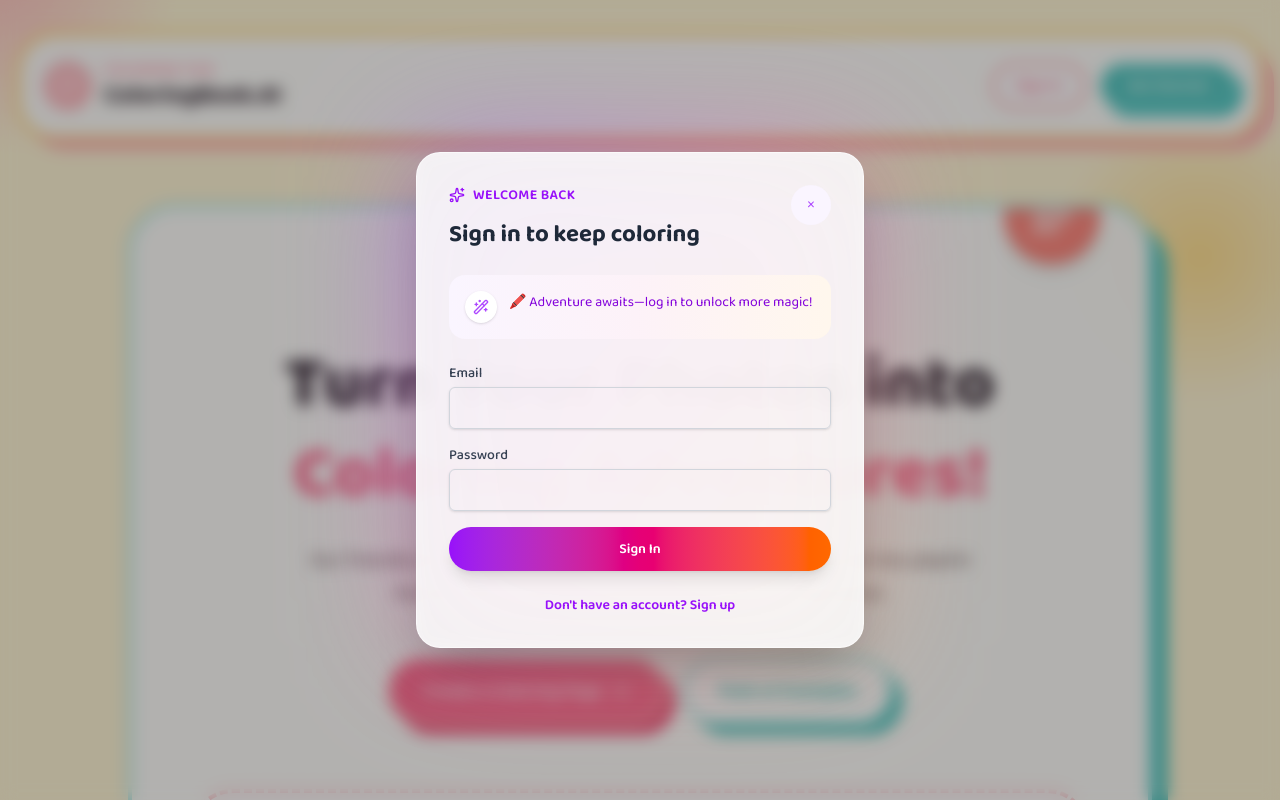
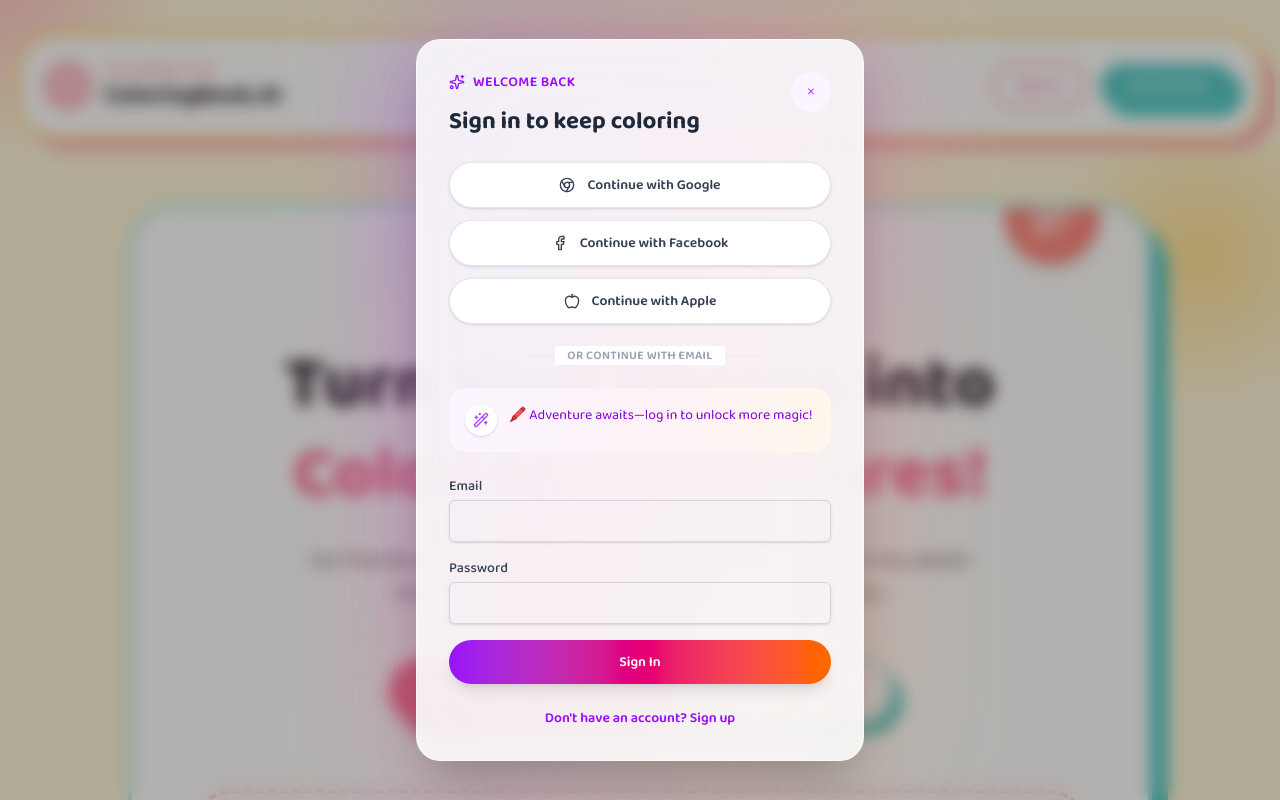
Before and after one commit to pierceboggan/coloring-book, a Next.js app in the folder web/: page / in a window 1280 px wide. Both pictures are taken after a click on the button "Sign In". Shown: the top 800 px of the page. Built offline with nearby package versions, Linux system fonts and the light colour scheme; no server answers.

Commit message:
Clarify Supabase social sign-in redirect handling

```diff
--- a/web/src/components/AuthModal.tsx
+++ b/web/src/components/AuthModal.tsx
@@ -3,7 +3,9 @@
 import { useMemo, useState } from 'react'
 import { useRouter } from 'next/navigation'
 import { useAuth } from '@/contexts/AuthContext'
-import { Sparkles, Wand2 } from 'lucide-react'
+import { Apple, Chrome, Facebook, Loader2, Sparkles, Wand2 } from 'lucide-react'
+
+type OAuthProvider = 'google' | 'facebook' | 'apple'
 
 interface AuthModalProps {
   isOpen: boolean
@@ -15,7 +17,7 @@
   const [email, setEmail] = useState('')
   const [password, setPassword] = useState('')
   const [loading, setLoading] = useState(false)
-  const [oauthLoading, setOauthLoading] = useState<string | null>(null)
+  const [oauthLoading, setOauthLoading] = useState<OAuthProvider | null>(null)
   const [error, setError] = useState<string | null>(null)
   const [showEmailConfirmation, setShowEmailConfirmation] = useState(false)
   const { signIn, signUp, signInWithProvider } = useAuth()
@@ -39,9 +41,7 @@
     console.log('🔐 Authentication attempt:', { isLogin, email })
 
     try {
-      const { error } = isLogin
-        ? await signIn(email, password)
-        : await signUp(email, password)
+      const { error } = isLogin ? await signIn(email, password) : await signUp(email, password)
 
       if (error) {
         console.error('❌ Authentication error:', error)
@@ -67,18 +67,24 @@
     }
   }
 
-  const handleOAuthSignIn = async (provider: 'google' | 'facebook' | 'apple') => {
+  const handleOAuthSignIn = async (provider: OAuthProvider) => {
     setError(null)
     setOauthLoading(provider)
 
     try {
-      const { error } = await signInWithProvider(provider)
+      const { data, error } = await signInWithProvider(provider)
 
       if (error) {
         console.error('❌ OAuth authentication error:', provider, error)
         setError(error.message)
+      } else if (data?.url) {
+        console.log('🌐 Redirecting to OAuth provider:', provider)
+        if (typeof window !== 'undefined') {
+          window.location.assign(data.url)
+        }
       } else {
-        console.log('🌐 OAuth authentication initiated for provider:', provider)
+        console.warn('⚠️ OAuth provider did not return a redirect URL:', provider)
+        setError('Unable to redirect to the selected provider. Please try again.')
       }
     } catch (err) {
       console.error('💥 OAuth authentication exception:', err)
@@ -126,7 +132,7 @@
                   Please check your email to confirm your account
                 </h3>
                 <p className="text-sm text-gray-600">
-                  We've sent a confirmation link to <strong>{email}</strong>. Click the link in the email to activate your account and start creating!
+                  We&apos;ve sent a confirmation link to <strong>{email}</strong>. Click the link in the email to activate your account and start creating!
                 </p>
               </div>
               <button
@@ -143,6 +149,42 @@
             </div>
           ) : (
             <>
+              <div className="space-y-3">
+                {[{
+                  id: 'google' as const,
+                  label: 'Continue with Google',
+                  icon: Chrome,
+                }, {
+                  id: 'facebook' as const,
+                  label: 'Continue with Facebook',
+                  icon: Facebook,
+                }, {
+                  id: 'apple' as const,
+                  label: 'Continue with Apple',
+                  icon: Apple,
+                }].map(({ id, label, icon: Icon }) => (
+                  <button
+                    key={id}
+                    type="button"
+                    onClick={() => handleOAuthSignIn(id)}
+                    disabled={oauthLoading !== null}
+                    className="flex w-full items-center justify-center gap-3 rounded-full border border-gray-200 bg-white px-6 py-3 text-sm font-semibold text-gray-700 shadow-sm transition hover:border-purple-200 hover:text-purple-600 focus:outline-none focus:ring-2 focus:ring-purple-400 focus:ring-offset-2 disabled:cursor-not-allowed disabled:opacity-60"
+                  >
+                    {oauthLoading === id ? (
+                      <Loader2 className="h-4 w-4 animate-spin" aria-hidden="true" />
+                    ) : (
+                      <Icon className="h-4 w-4" aria-hidden="true" />
+                    )}
+                    <span>{label}</span>
+                  </button>
+                ))}
+              </div>
+
+              <div className="relative my-6 text-center text-xs font-semibold uppercase tracking-wide text-gray-400">
+                <span className="relative z-10 bg-white px-3">Or continue with email</span>
+                <div className="absolute inset-y-1/2 left-0 right-0 z-0 h-px -translate-y-1/2 bg-gradient-to-r from-transparent via-gray-200 to-transparent" />
+              </div>
+
               <div className="mb-6 rounded-2xl bg-gradient-to-r from-purple-50 via-pink-50 to-orange-50 p-4 text-sm text-purple-700">
                 <div className="flex items-start gap-3">
                   <span className="flex h-8 w-8 items-center justify-center rounded-full bg-white text-purple-500 shadow-sm">
@@ -181,9 +223,7 @@
                   />
                 </div>
 
-            {error && (
-              <div className="text-red-600 text-sm">{error}</div>
-            )}
+                {error && <div className="text-red-600 text-sm">{error}</div>}
 
                 <button
                   type="submit"
--- a/web/src/contexts/AuthContext.tsx
+++ b/web/src/contexts/AuthContext.tsx
@@ -5,6 +5,9 @@
 import { supabase } from '@/lib/supabase'
 
 type OAuthProvider = 'google' | 'facebook' | 'apple'
+type SignInWithOAuthResult = Awaited<
+  ReturnType<typeof supabase.auth.signInWithOAuth>
+>
 
 interface AuthContextType {
   user: User | null
@@ -20,7 +23,7 @@
   ) => Promise<{ error: AuthError | null }>
   signInWithProvider: (
     provider: OAuthProvider
-  ) => Promise<{ error: AuthError | null }>
+  ) => Promise<SignInWithOAuthResult>
   signOut: () => Promise<void>
 }
 
@@ -81,7 +84,9 @@
     return { error }
   }
 
-  const signInWithProvider = async (provider: OAuthProvider) => {
+  const signInWithProvider = async (
+    provider: OAuthProvider
+  ): Promise<SignInWithOAuthResult> => {
     console.log('🔑 Attempting OAuth sign in with provider:', provider)
 
     const redirectTo =
@@ -89,21 +94,18 @@
         ? `${window.location.origin}/dashboard`
         : undefined
 
-    const { data, error } = await supabase.auth.signInWithOAuth({
+    const result = await supabase.auth.signInWithOAuth({
       provider,
       options: { redirectTo },
     })
 
-    if (error) {
-      console.error('❌ OAuth sign in failed:', provider, error)
-    } else if (data?.url) {
-      console.log('🌍 Redirecting to OAuth provider:', provider)
-      if (typeof window !== 'undefined') {
-        window.location.href = data.url
-      }
+    if (result.error) {
+      console.error('❌ OAuth sign in failed:', provider, result.error)
+    } else if (result.data?.url) {
+      console.log('🌍 OAuth provider returned redirect URL:', provider)
     }
 
-    return { error }
+    return result
   }
 
   const signOut = async () => {
```
Lines whose indentation alone changed are shown as unchanged.
